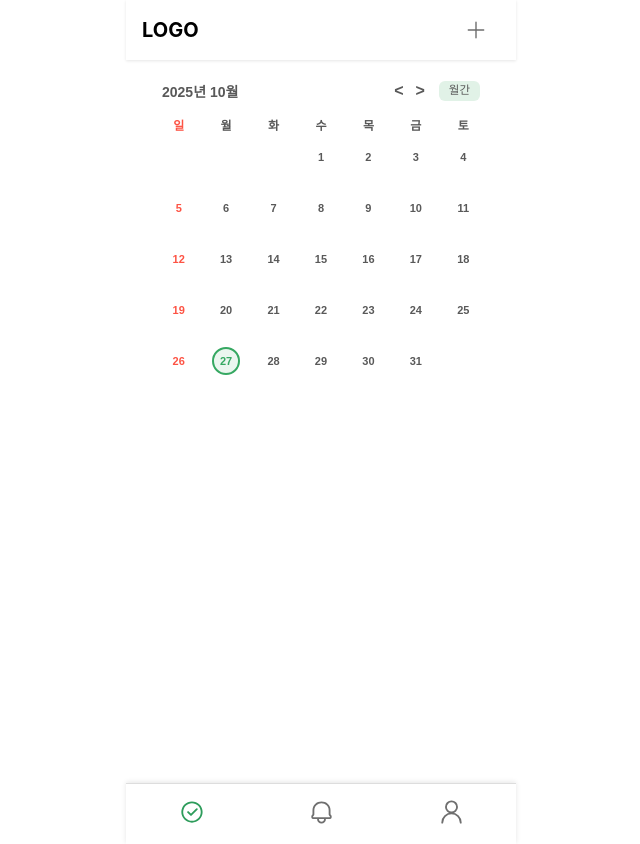
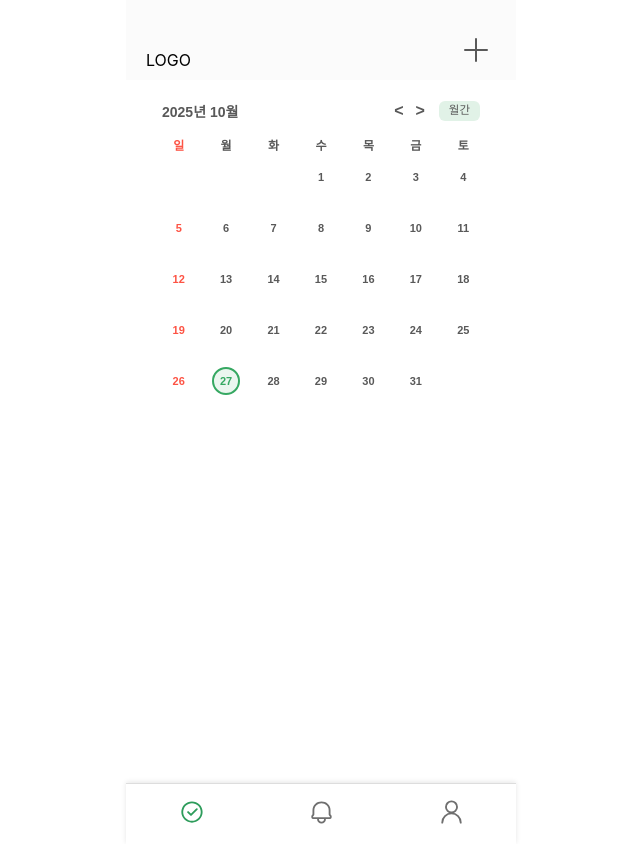
Before and after one commit to wanghyunjooooo/Todo, a React (Create React App) app in the folder frontend/: page / in a window 1280 px wide. Shown: the whole page, without its empty margins (319-959 px from the left). Built offline with nearby package versions, Linux system fonts and the light colour scheme; a web font is replaced by a local one.

Commit message:
피그마에 맞게 Header 수정

```diff
--- a/frontend/src/components/Header.js
+++ b/frontend/src/components/Header.js
@@ -19,23 +19,17 @@ const styles = {
   header: {
     display: "flex",
     justifyContent: "space-between",
-    alignItems: "center",
-    padding: "0 16px",
-    height: "60px",
-    position: "sticky",
-    top: 0,
-    zIndex: 10,
-    backgroundColor: "#fff",
-    boxShadow: "0 1px 3px rgba(0,0,0,0.1)",
-  },
-  logo: {
-    fontSize: "20px",
-    fontWeight: "bold",
-    color: "#000", // 로고 글씨 색깔 검정
+    alignItems: "flex-end",        // 피그마 기준
+    padding: "10px 20px",
+    width: "390px",
+    height: "80px",
+    flexShrink: 0,
+    background: "var(--grey-white-hover, #FBFBFB)",
+    boxSizing: "border-box",       // ✅ padding 포함 크기 계산
   },
   plusButton: {
-    width: "48px",       // 버튼 크기 조금 키움
-    height: "48px",
+    width: "40px",                  // 아이콘과 버튼 크기 맞춤
+    height: "40px",
     padding: 0,
     border: "none",
     background: "none",
@@ -45,9 +39,8 @@ const styles = {
     alignItems: "center",
   },
   plusIcon: {
-    width: "28px",       // 아이콘 크기 키움
-    height: "28px",
-    filter: "invert(34%) sepia(0%) saturate(0%) hue-rotate(342deg) brightness(92%) contrast(85%)", // #595959 색상
+    width: "40px",
+    height: "40px",
   },
 };
 
```
